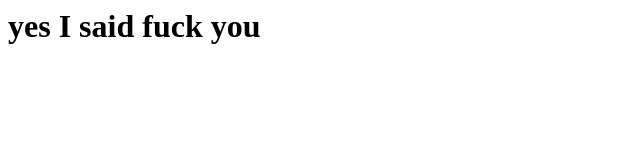
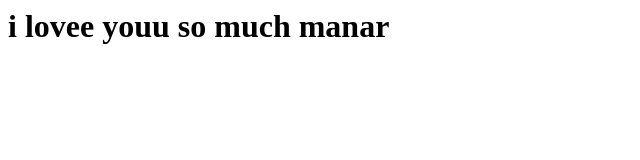
Before and after one commit to fatima27kitty/manar, a plain HTML site: page index.html in a window 1280 px wide. Shown: the whole page, without its empty margins (0-640 px from the left). Drawn offline with Linux system fonts and the light colour scheme.

Commit message:
Update index.html

```diff
--- a/index.html
+++ b/index.html
@@ -1,8 +1,8 @@
 <html>
 <head>
-<title>fuck you</title>
+<title> hi manar </title>
 </head>
 <body>
-<h1> yes I said fuck you </h1>
+<h1> i lovee youu so much manar </h1>
 <body/>
 </html>
```
